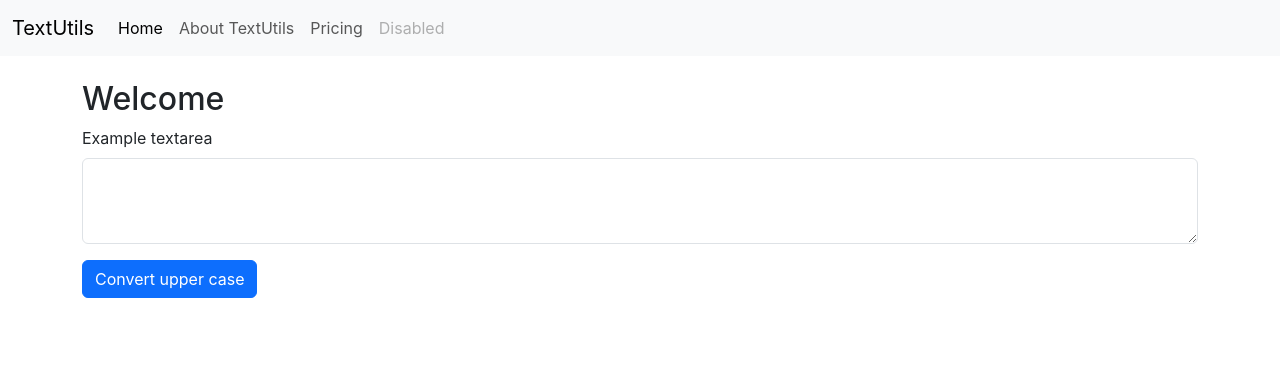
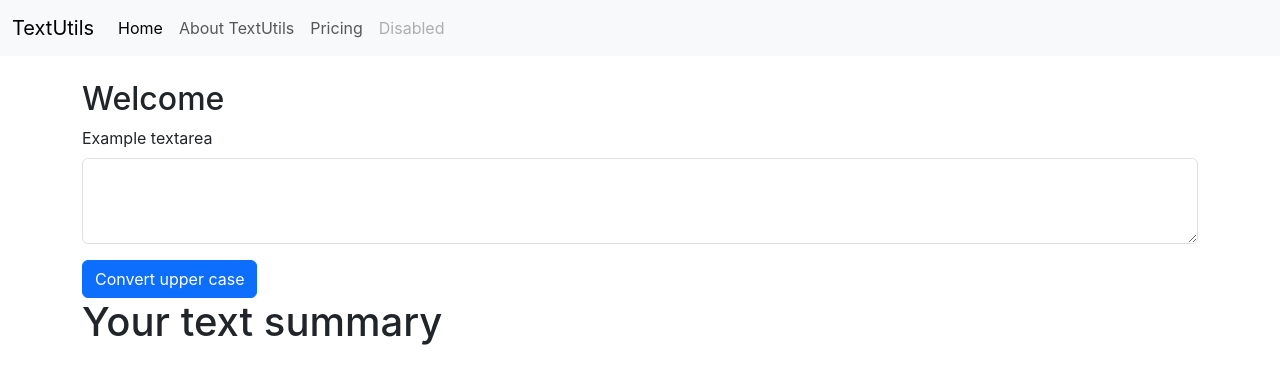
Before and after one commit to amanuchitkar/60-Days-of-ReactJs, a React (Create React App) app in the folder textutils/: page / in a window 1280 px wide. Shown: the top 384 px of the page. Built offline with nearby package versions, Linux system fonts and the light colour scheme.

Commit message:
60 Days of ReactJs

```diff
--- a/textutils/src/Componets/textForm.js
+++ b/textutils/src/Componets/textForm.js
@@ -16,6 +16,7 @@ export default function TextForm(props) {
   const [text,setText]=useState("");
   // setText("kfdljsajf");
   return (
+    <>
     <div>
       <div className="container mt-4">
         <h2>{props.heading}</h2>
@@ -27,6 +28,10 @@ export default function TextForm(props) {
       </div>
 
     </div>
+    <div className="container">
+      <h1>Your text summary</h1>
+    </div>
+    </>
   );
 }
 TextForm.propTypes={
@@ -34,5 +39,4 @@ TextForm.propTypes={
 }
 TextForm.defaultProps={
   heading:"enter value"
-
 }
```
